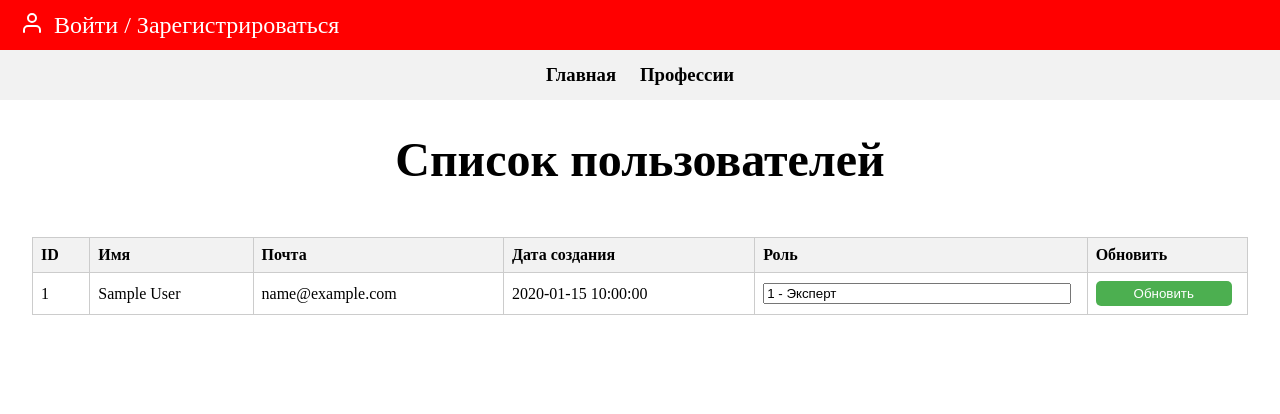
After one commit to sidimekov/opd_lab1, a PHP site: page /user_list.php in a window 1280 px wide. The commit adds this page. Shown: the top 414 px of the page. Run offline with PHP 8.4, Linux system fonts and the light colour scheme; tables that the repository leaves empty or names only in its code hold one stand-in row (values such as "Sample post").

Commit message:
2.1 (added user list layout)

```diff
--- a/assessment.php
+++ b/assessment.php
@@ -22,7 +22,7 @@ if (!checkAuth() || getCurrentUser()['role_id'] < 1) {
   <?php include_once __DIR__ . '/templates/header.php' ?>
 
   <main class="main">
-    <h1 class="profession-heading">Оценка профессий</h1>
+    <h1 class="heading">Оценка профессий</h1>
     <div class="profession-boxes">
       <?php require_once __DIR__ . '/templates/profession_rate_box.php'; ?>
   </main>
--- a/css/styles_main.php
+++ b/css/styles_main.php
@@ -163,7 +163,7 @@ require_once ('./backend/helper.php');
         padding: 100px 0;
     }
 
-    .profession-heading {
+    .heading {
         text-align: center;
         font-size: 3rem;
         margin-bottom: 50px;
@@ -218,8 +218,7 @@ require_once ('./backend/helper.php');
         transition: background-color 0.3s ease;
     }
 
-    .view-rating-button:active
-    .pvc-button:active,
+    .view-rating-button:active .pvc-button:active,
     .button:active {
         background-color: #4CAF50;
     }
@@ -343,4 +342,39 @@ require_once ('./backend/helper.php');
         margin-right: 10px;
     }
 
+    .table {
+        width: 95%;
+        margin: 0 auto;
+        border-collapse: collapse;
+    }
+
+    .table th,
+    .table td {
+        border: 1px solid #ccc;
+        padding: 8px;
+        text-align: left;
+    }
+
+    .table input {
+        width: 95%
+    }
+
+    .table th {
+        background-color: #f2f2f2;
+        font-weight: bold;
+    }
+
+    .table button {
+        background-color: #4CAF50;
+        color: white;
+        border: none;
+        padding: 5px 10px;
+        border-radius: 5px;
+        width: 95%;
+        cursor: pointer;
+    }
+
+    .table button:hover {
+        background-color: #3e8e41;
+    }
 </style>
--- a/professions.php
+++ b/professions.php
@@ -18,7 +18,7 @@ require_once __DIR__ . '/backend/helper.php';
   <?php include_once __DIR__ . '/templates/header.php' ?>
 
   <main class="main">
-    <h1 class="profession-heading">Профессии</h1>
+    <h1 class="heading">Профессии</h1>
     <div class="profession-boxes">
       <?php require_once __DIR__ . '/templates/profession_box.php'; ?>
     </div>
--- a/templates/header.php
+++ b/templates/header.php
@@ -74,10 +74,10 @@
     </a>
   <?php endif; ?>
   <?php if (checkAuth() && getCurrentUser()['role_id'] >= 2): ?>
-    <a href="admin/user_list.php" class="nav-link">
+    <a href="user_list.php" class="nav-link">
       <h3>admin: Список пользователей</h3>
     </a>
-    <a href="admin/rate_list.php" class="nav-link">
+    <a href="rate_list.php" class="nav-link">
       <h3>admin: Список оценок</h3>
     </a>
   <?php endif; ?>
--- /dev/null
+++ b/user_list.php
@@ -0,0 +1,66 @@
+<?php
+require_once __DIR__ . '/backend/helper.php';
+
+?>
+
+<!DOCTYPE html>
+<html>
+
+<head>
+  <title>Список пользователей</title>
+  <!-- <link rel="stylesheet" type="text/css" href="css/styles_main.css"> -->
+  <?php require_once (__DIR__ . '/css/styles_main.php'); ?>
+  <?php include_once (__DIR__ . '/templates/script_reload.php'); ?>
+</head>
+
+<body>
+  <?php include_once (__DIR__ . '/templates/header.php'); ?>
+
+  <main class="main">
+    <h1 class="heading">Список пользователей</h1>
+
+    <table class="table">
+      <thead>
+        <tr>
+          <th>ID</th>
+          <th>Имя</th>
+          <th>Почта</th>
+          <th>Дата создания</th>
+          <th>Роль</th>
+          <th>Обновить</th>
+        </tr>
+      </thead>
+      <tbody>
+        <?php foreach (getUsers() as $user): ?>
+          <?php $role_id = $user['role_id'];
+          $role = '';
+          if ($role_id == 0) {
+            $role = 'Пользователь';
+          } else if ($role_id == 1) {
+            $role = 'Эксперт';
+          } else if ($role_id == 2) {
+            $role = 'Админ';
+          } ?>
+          <tr>
+            <td><?php echo $user['id']; ?></td>
+            <td><?php echo $user['name']; ?></td>
+            <td><?php echo $user['email']; ?></td>
+            <td><?php echo $user['creation_date']; ?></td>
+            <td><input list="role_id" id="<?php echo $role_id; ?>" value="<?php echo $role_id . " - " . $role; ?>">
+            <datalist id="role_id">
+              <option id="0" value="0 - Пользователь">
+              <option id="1" value="1 - Эксперт">
+              <option id="2" value="2 - Админ">
+            </datalist></td>
+            <td><button type="button">Обновить</button></td>
+          </tr>
+        <?php endforeach; ?>
+      </tbody>
+    </table>
+
+
+  </main>
+
+</body>
+
+</html>
```
Also changed, not shown: admin/user_list.php (deleted, +0 -23 lines), rate_list.php (renamed from admin/rate_list.php).
